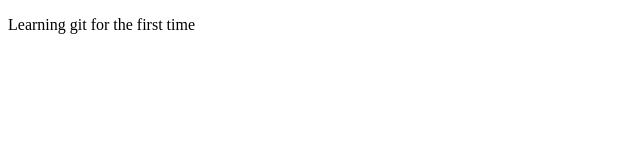
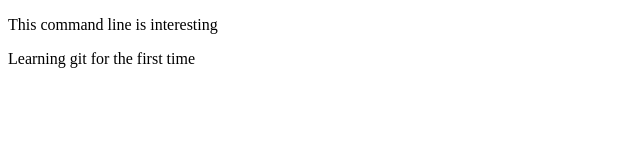
Before and after one commit to Samarth-Nanhore/testing-git, a plain HTML site: page index.html in a window 1280 px wide. Shown: the whole page, without its empty margins (0-640 px from the left). Drawn offline with Linux system fonts and the light colour scheme.

Commit message:
add change in index.html

```diff
--- a/index.html
+++ b/index.html
@@ -6,6 +6,7 @@
     <title>Document</title>
 </head>
 <body>
+    <p>This command line is interesting</p>
     <p>Learning git for the first time</p>
 </body>
 </html>
```
